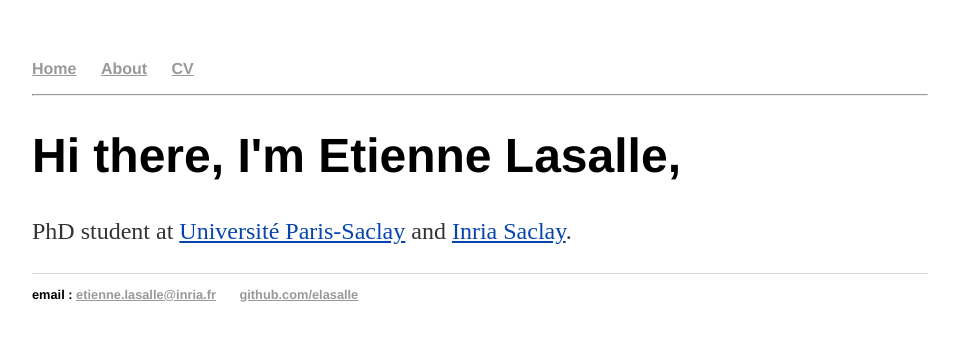
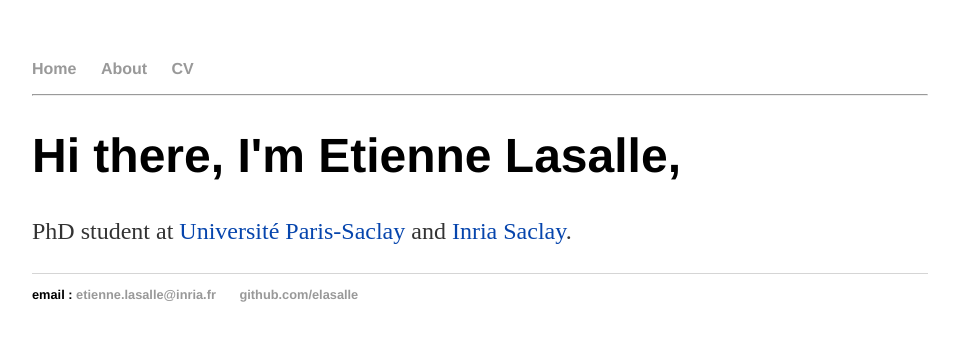
Before and after one commit to elasalle/elasalle.github.io, a Jekyll site: the page built from index.html, in a window 1280 px wide. Shown: the top 341 px of the page, without its empty margins (160-1119 px from the left). Built offline with Jekyll 4.4.1, drawn with Linux system fonts in a browser that asks for light colours.

Commit message:
Update main.css

```diff
--- a/css/main.css
+++ b/css/main.css
@@ -12,15 +12,18 @@ nav ul li, footer ul li {
     display: inline;
     margin-right: 20px;
 }
+
 a {
+    text-decoration: none;
     color: #0645AD;
 }
-a.hover {
+a:hover {
     text-decoration: underline;
 }
-.grey {
+a.grey {
     color: #999
 }
+
 h1 {
     font-size: 3em;
     font-family:'Helvetica', 'Arial', 'Sans-Serif';
```
